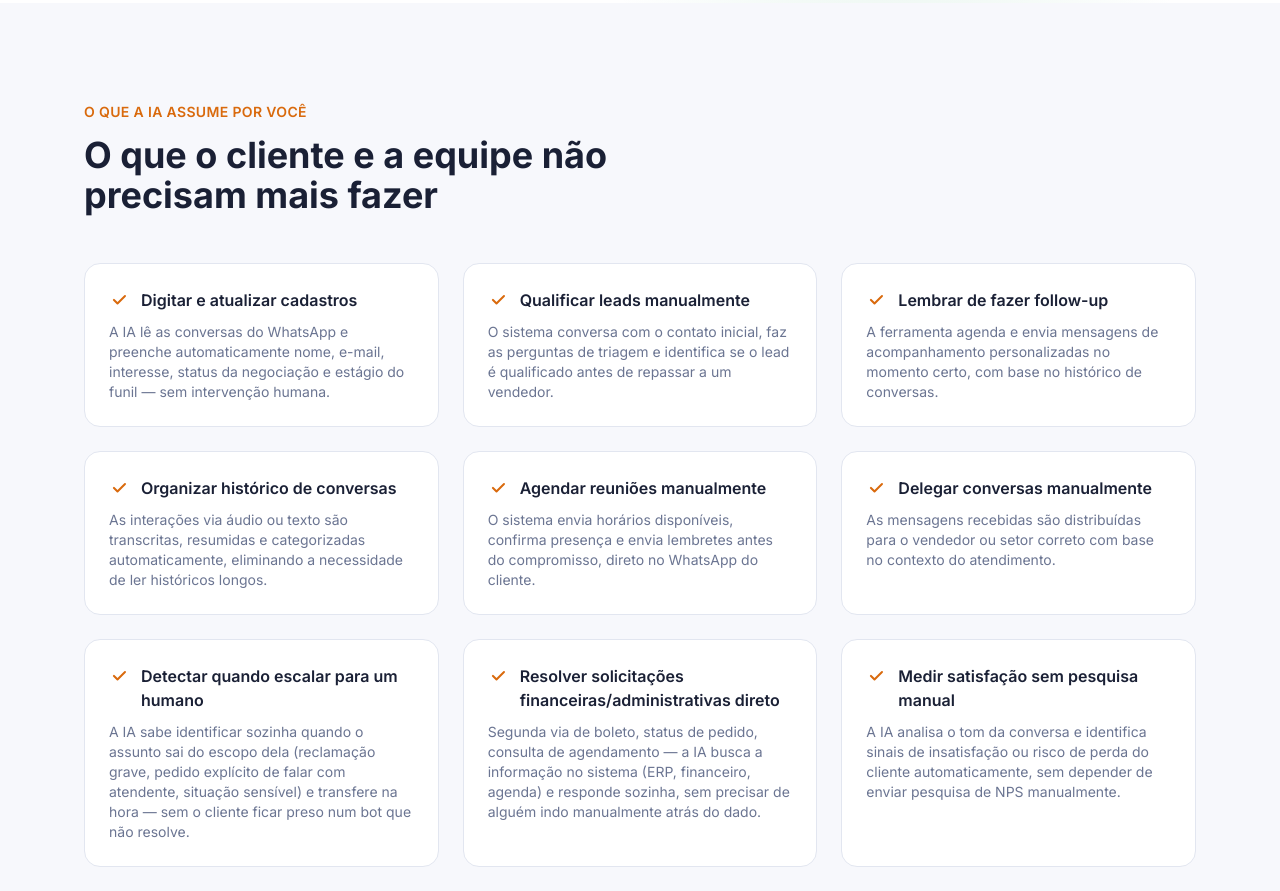
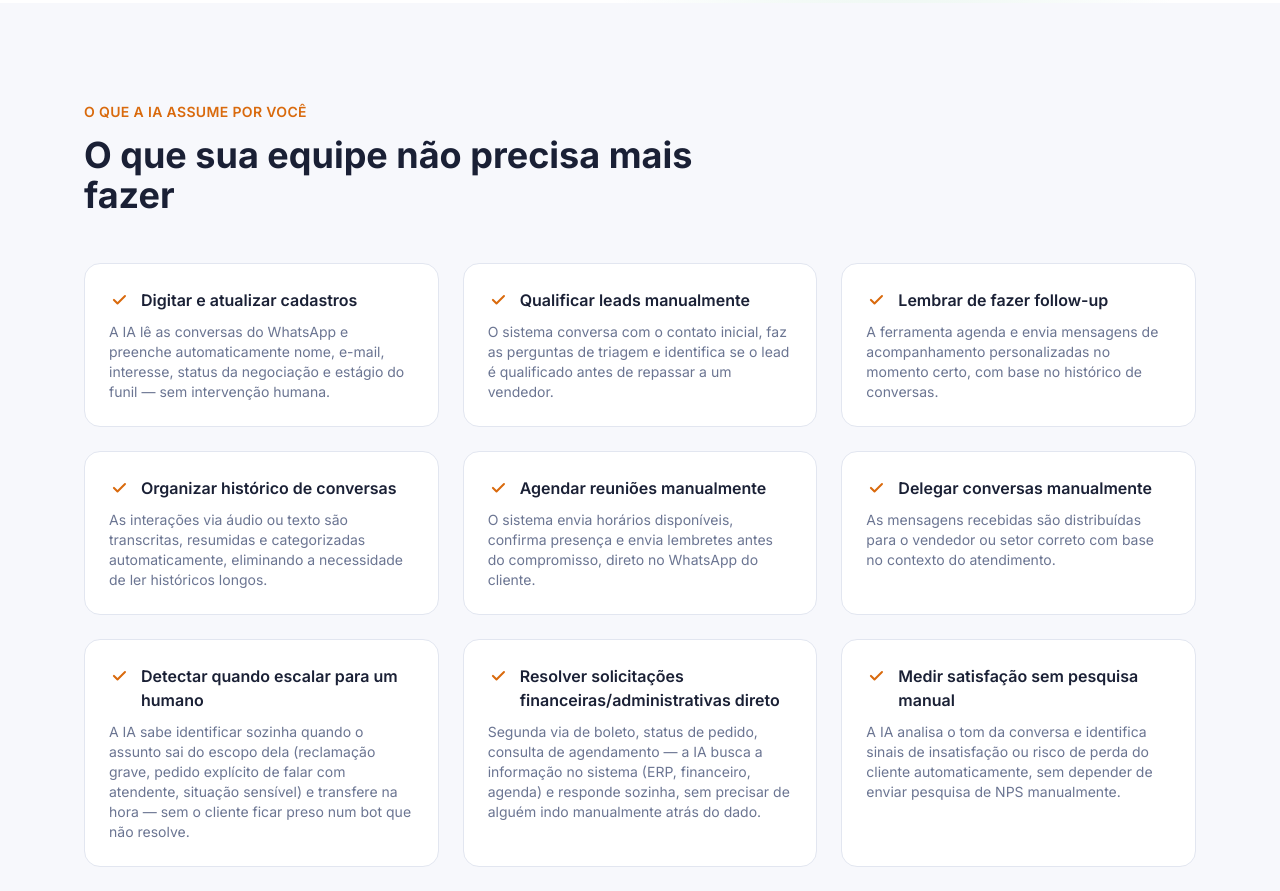
Before and after one commit to alludigitalbr/site-allu, a Next.js app: page /nura in a window 1280 px wide. Shown: the part 1080-1971 px from the top of the page. Built offline with nearby package versions, Linux system fonts and the light colour scheme.

Commit message:
Ajusta titulo da secao para 'O que sua equipe nao precisa mais fazer'

```diff
--- a/src/components/nura/NuraNaoPrecisaMaisFazer.tsx
+++ b/src/components/nura/NuraNaoPrecisaMaisFazer.tsx
@@ -9,7 +9,7 @@ export default function NuraNaoPrecisaMaisFazer() {
             O que a IA assume por você
           </span>
           <h2 className="mt-3 text-3xl sm:text-4xl font-bold text-ink-900 dark:text-white">
-            O que o cliente e a equipe não precisam mais fazer
+            O que sua equipe não precisa mais fazer
           </h2>
         </div>
 
```
